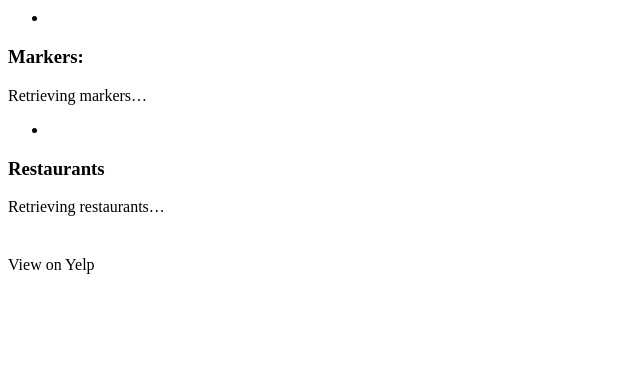
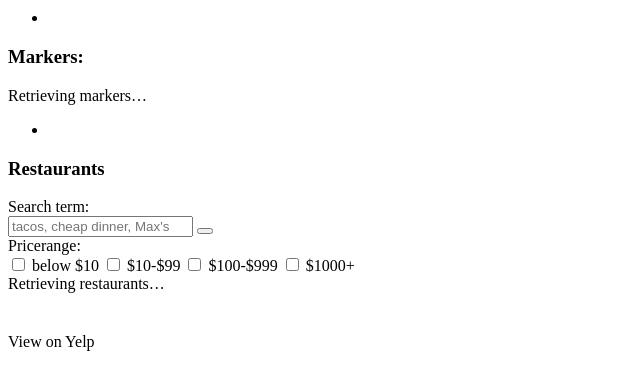
Before and after one commit to runar-rkmedia/neighborhood_map, a Flask app: template templates/includes/aside.html in a window 1280 px wide. Shown: the part 183-573 px from the top of the page, without its empty margins (0-640 px from the left). Run offline with Flask 2, Linux system fonts and the light colour scheme; the template is opened without the code that fills it, so the values that code supplies are empty.

Commit message:
Add searching-form

```diff
--- a/app.py
+++ b/app.py
@@ -35,6 +35,7 @@ def json_yelp():
     longitude = request.form['longitude']
     term = request.form['term']
     pricing_filter = request.form['pricing_filter']
+    print(pricing_filter)
     if latitude and longitude:
         data = {'grant_type': 'client_credentials',
                 'client_id': app_id,
@@ -53,7 +54,6 @@ def json_yelp():
 
         resp = requests.get(url=url, params=params, headers=headers)
 
-        print(type(resp))
         return app.response_class(resp, content_type='application/json')
 
 
--- a/templates/includes/aside.html
+++ b/templates/includes/aside.html
@@ -15,7 +15,7 @@
 </ul>
 <div class="tab-content clearfix">
     <!-- Places-list -->
-    <div id="places" role="tabpanel" class="tab-pane fade in active" data-bind="if: showPlacesList">
+    <div id="places" role="tabpanel" class="tab-pane fade in" data-bind="if: showPlacesList">
         <h3>Places:</h3>
         {% with text = "Retrieving places" %}
         {% include 'includes/loadbutton.html' %}
@@ -39,8 +39,36 @@
         <div class="" data-bind="text: name"></div>
     </div>
     <!-- Restaurants -->
-    <div id="restaurants" role="tabpanel" class="restaurants tab-pane fade" data-bind="if: businesses().length">
+    <div id="restaurants" role="tabpanel" class="restaurants tab-pane fade in active" data-bind="if: businesses().length">
         <h3>Restaurants</h3>
+        <form data-bind="submit: getYelp">
+            <label for="restaurantInputTerm">Search term:</label>
+            <div class="input-group">
+                <input type="search" class="form-control" data-bind="value: yelp_term" id="restaurantInputTerm" placeholder="tacos, cheap dinner, Max's">
+                <span class="input-group-btn">
+        <button type="submit" class="btn btn-default glyphicon glyphicon-search"></button>
+      </span>
+            </div>
+            <div class="form-group">
+                <label>Pricerange:</label><br>
+                <label class="checkbox-inline">
+                    <input type="checkbox" id="inlineCheckbox1" value="1" data-bind="checked: yelp_pricerange">
+                    below $10
+                </label>
+                <label class="checkbox-inline">
+                    <input type="checkbox" id="inlineCheckbox2" value="2" data-bind="checked: yelp_pricerange">
+                    $10-$99
+                </label>
+                <label class="checkbox-inline">
+                    <input type="checkbox" id="inlineCheckbox3" value="3" data-bind="checked: yelp_pricerange">
+                    $100-$999
+                </label>
+                <label class="checkbox-inline">
+                    <input type="checkbox" id="inlineCheckbox4" value="4" data-bind="checked: yelp_pricerange">
+                    $1000+
+                </label>
+            </div>
+        </form>
         {% with text = "Retrieving restaurants" %}
         {% include 'includes/loadbutton.html' %}
         {% endwith %}
@@ -59,7 +87,6 @@
                         <div>
                             <a data-bind="attr: { 'href': $data.url }">View on Yelp</a>
                         </div>
-                        <!-- image_url -->
                     </div>
                 </div>
             </div>
```
Also changed, not shown: static/js/ko.js (+14 -4 lines).
